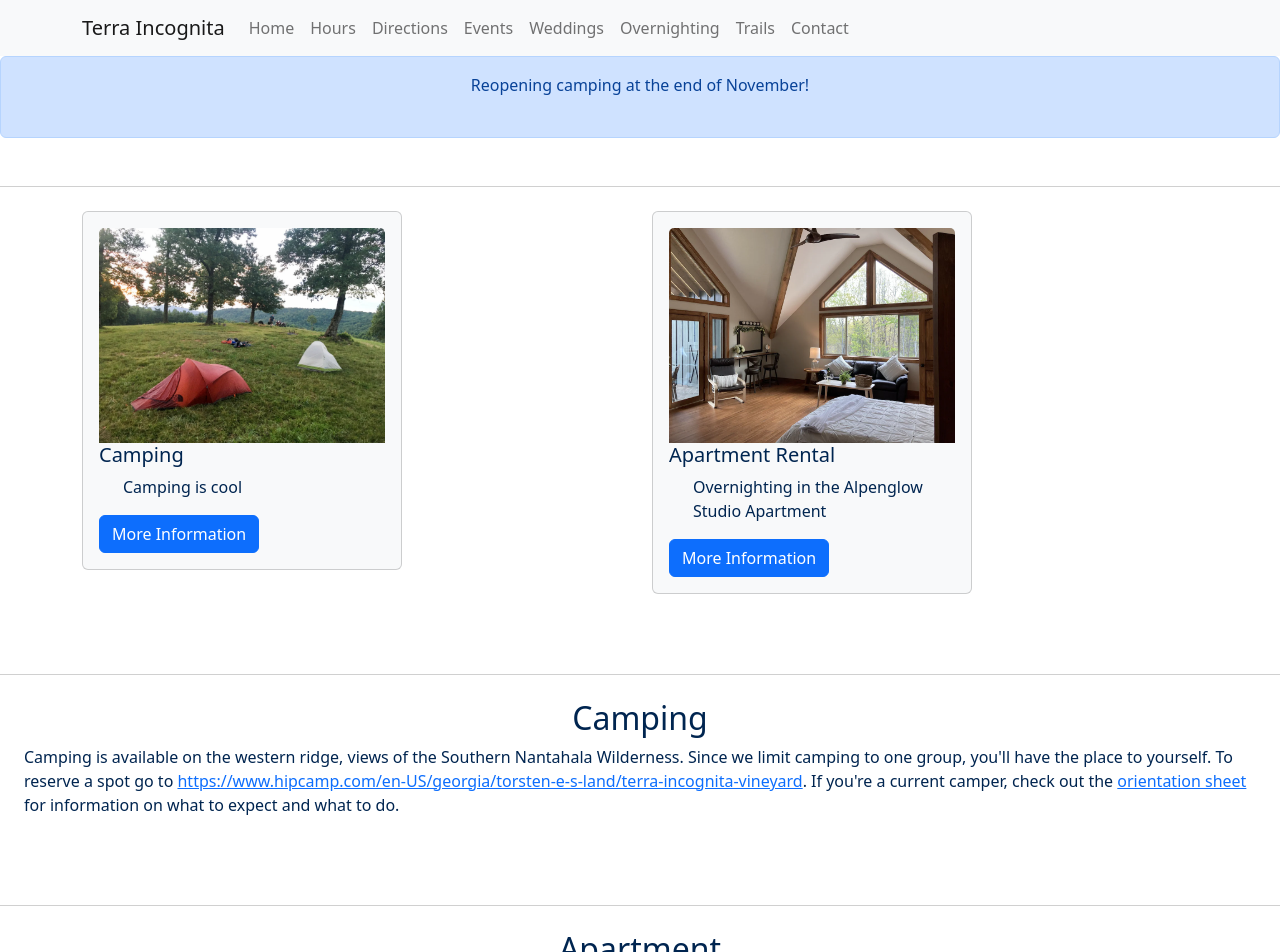
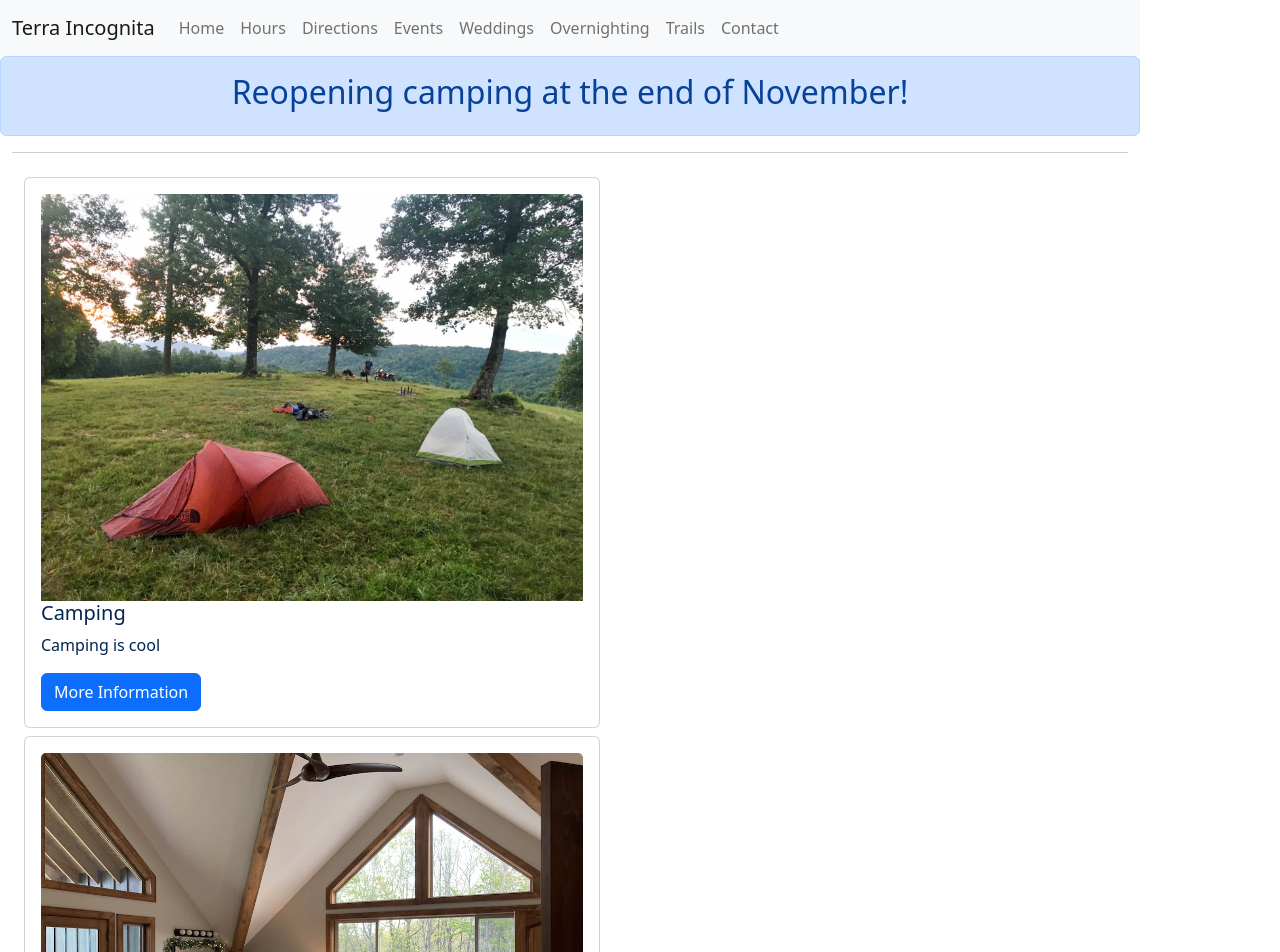
Before and after one commit to tors10e/terra, a React (Create React App) app: page /overnighting in a window 1280 px wide. Shown: the top 952 px of the page. Built offline with nearby package versions, Linux system fonts and the light colour scheme.

Commit message:
Fixed CSS issues with consistent layout.

```diff
--- a/src/App.js
+++ b/src/App.js
@@ -5,7 +5,7 @@ import { BrowserRouter as Router, Routes, Route}
 import Home from './home/home';
 import Events from './events/events';
 import Weddings from './weddings/weddings';
-import {Overnighting} from './overnighting/overnighting';
+import Overnighting from './overnighting/overnighting';
 
 
 function App() {
--- a/src/components/alerts.js
+++ b/src/components/alerts.js
@@ -1,27 +1,28 @@
 import React from 'react';
+import Alert from 'react-bootstrap/Alert';
 
 
 export function PrimaryAlert(props) {
     return (
-        <div class="alert alert-primary" role="alert">
-            <AlertContent text={props.text}/>
-            <img src={props.image_url} class="rounded" alt={props.image_alt}></img>
-        </div>);
+        <Alert key="primary" variant="primary">
+                <h2>{props.text}</h2>
+        </Alert>
+        );
 }
 
 export function DangerAlert(props) {
     return (
-        <div class="alert alert-danger" role="alert">
-            <AlertContent text={props.text}/>
-        </div>
+        <Alert key="danger" variant="danger">
+            <h2>{props.text}</h2>
+        </Alert>
     );
 }
 
 export function SecondaryAlert(props) {
     return (
-        <div class="alert alert-secondary" role="alert">
-            <AlertContent text={props.text}/>
-        </div>
+        <Alert key="secondary" variant="secondary">
+        <h2>{props.text}</h2>
+        </Alert>
     );
 }
 
--- a/src/components/terra_card.js
+++ b/src/components/terra_card.js
@@ -4,9 +4,9 @@ import Card from 'react-bootstrap/Card';
 
 export function TerraCard(props) {
   return (
-    <Card bg='light gray'>
+    <Card style={{width: '36rem'}}>
       <Card.Body>
-      <Card.Img variant="top" src={props.card_image} />
+        <Card.Img variant="top" src={props.card_image} />
         <Card.Title>{props.card_title}</Card.Title>
         <Card.Text>{props.card_text}</Card.Text>
         <Button variant="primary" href={props.button_href}>{props.button_text}</Button>
--- a/src/cover.css
+++ b/src/cover.css
@@ -1,6 +1,10 @@
 /*
  * Globals
  */
+
+.alert {
+    text-align: center;
+}
 
 .plus-block--item {
     display: flex;
@@ -30,14 +34,10 @@ body {
   display: -ms-flexbox;
   display: flex;
   color: black;
-  /*  text-shadow: 0 .05rem .1rem rgba(0, 0, 0, .5);*/
-  /* box-shadow: inset 0 0 5rem rgba(0, 0, 0, .5); */
 }
 
 p {
   text-align: left;
-  margin-left: 1.5rem;
-  margin-right: 1.5rem;
 }
 .wrapper {
 
@@ -189,7 +189,7 @@ width: 50%;
 }
 
  .topic {
-   margin-top: 3rem;
+/*   margin-top: 3rem;*/
    margin-bottom: 3rem;
    padding-top: 1.5rem;
    padding-bottom: 1.5rem;
--- a/src/events/event_alert.js
+++ b/src/events/event_alert.js
@@ -1,6 +1,6 @@
 import React from 'react';
 import pavilion_photo from '../images/public_events/HillsidePavilion.jpg';
-
+import Alert from 'react-bootstrap/Alert';
 
 //Format of events are ["End Date (date used for programmatic purposes", "Diplay Date", "Description", image]
 //todo: This should be refactored to filter out alerts based on the end date given in the first position of the array.
@@ -19,36 +19,25 @@ function Href(props){
     return <a href={props.link} target="_blank">{props.text}</a>
 };
 
-function EventAlertEven(props) {
-  return       <div class="topic">
-                <div class="alert alert-primary" role="alert">
-                    <h2 class="cover-heading">{props.title}</h2>
-                </div>
-                <p class="lead">{props.description}</p>
-            </div>
-}
-
 
 function EventAlertOdd(props) {
   if (props.image != null) {
-  return       <div class="topic">
-                <div class="alert alert-secondary" role="alert">
-                    <h2 class="cover-heading">{props.title}</h2>
+  return       <>
+                <div className="alert alert-secondary" role="alert">
+                    <h2 className="cover-heading">{props.title}</h2>
                 </div>
                 <p class="lead">{props.description} </p>
-                     <img src={props.image} fluid="false" alt=""></img>
-            </div>
+                <img src={props.image} fluid="false" alt=""></img>
+            </>
             }
    else {
-    return       <div class="topic">
-                <div class="alert alert-secondary" role="alert">
-                    <h2 class="cover-heading">{props.title}</h2>
-                </div>
-                <p class="lead">{props.description}</p>
-            </div>
+    return       <>
+        <Alert key="secondary" variant="secondary">
+          {props.text}
+        </Alert>
+            </>
         }
  }
-
 
 
 function EventAlerts() {
@@ -57,13 +46,9 @@ function EventAlerts() {
             );
 
     return (
-    <div>{eventAlerts}</div>
-  );
+        <div>{eventAlerts}</div>
+    );
 }
-
-  function makeHref(httpLink, linkText) {
-    return <Href link={httpLink} text={linkText}/>
-  }
 
 
 export default EventAlerts;
--- a/src/home/home.js
+++ b/src/home/home.js
@@ -12,10 +12,10 @@ import Wines from "../home/wines";
 
 const Home = () => {
     return (
-        <div>
-            <div className="cover-container d-flex w-100 h-100 mx-auto flex-column">
+            <div className="d-flex w-100 h-100 mx-auto flex-column">
                 <HomeAlerts />
                 <Banner />
+                <div className="container">
                     <Intro />
                     <Hours />
                     <Contact />
@@ -25,6 +25,7 @@ const Home = () => {
                     <Wines />
                 </div>
             </div>
+
     );
 };
 
--- a/src/overnighting/overnighting.js
+++ b/src/overnighting/overnighting.js
@@ -1,13 +1,14 @@
 import React from 'react';
+import Container from 'react-bootstrap/Container';
+import Row from 'react-bootstrap/Row';
+import Col from 'react-bootstrap/Col';
+import Image from 'react-bootstrap/Image';
+
 import {TerraCard} from '../components/terra_card';
 import camping_summer from '../images/camping_summer.jpg';
 import alpenglow_apartment_interior from '../images/alpenglow_apartment_interior.jpg';
-import Container from 'react-bootstrap/Container';
-import Row from 'react-bootstrap/Row';
-import Col from 'react-bootstrap/Col';
 import NorthernViewFromWRidge from '../images/NorthernViewFromWRidge.png';
 import {PrimaryAlert, SecondaryAlert}  from '../components/alerts';
-import Image from 'react-bootstrap/Image';
 
 
 function Alerts() {
@@ -15,6 +16,7 @@ function Alerts() {
         <PrimaryAlert text='Reopening camping at the end of November!'/>
     )
 };
+
 
 function Intro() {
 return(
@@ -51,24 +53,31 @@ function Camping(props) {
     )
 }
 
+
 function Apartment(props) {
     return (
         <div className="topic topic-even section-heading">
             <h2 id="apartment">Apartment</h2>
-            <p>Above the pavilion is a beautiful apartment available for rental. Please checkout our \
+            <p>Tucked away
             <a href="https://www.vrbo.com/2328117?adultsCount=2&arrival=2022-07-14&departure=2022-07-16&unitId=2894423" target="_blank">VRBO Listing</a>
             </p>
         </div>
     )
 }
 
-export function Overnighting() {
+
+function Overnighting() {
     return (
-        <div>
+    <div className="d-flex w-100 h-100 mx-auto flex-column">
                 <Alerts />
-                <Intro />
-                <Camping />
-                <Apartment />
+                <div className="container">
+                    <Intro />
+                    <Camping />
+                    <Apartment />
+                </div>
         </div>
     )
 }
+
+
+export default Overnighting;
```
Lines whose indentation alone changed are shown as unchanged.
